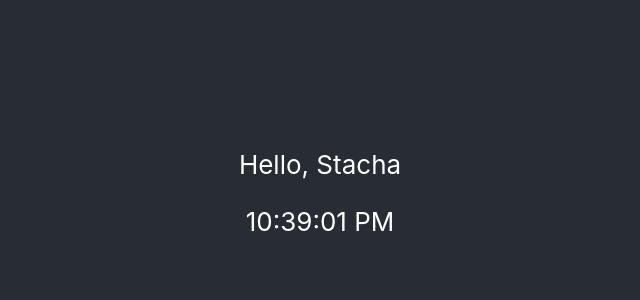
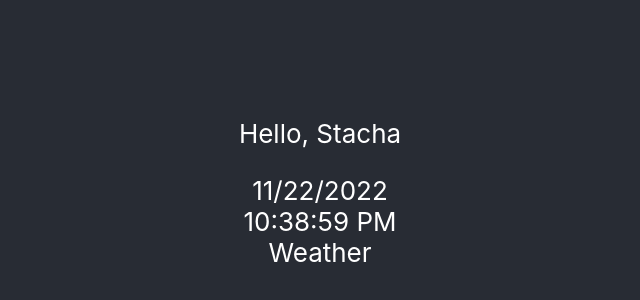
Before and after one commit to Stachacl/magic-mirror, a React (Create React App) app: page / in a window 1280 px wide. Shown: the part 220-520 px from the top of the page, without its empty margins (320-960 px from the left). Built offline with nearby package versions, Linux system fonts and the light colour scheme; some icons are missing.

Commit message:
weather url checked

```diff
--- a/src/App.js
+++ b/src/App.js
@@ -1,14 +1,20 @@
 import "./App.css";
 import Clock from "./components/Clock";
 import Day from "./components/Day";
+import Weather from "./components/Weather";
 
 function App() {
   return (
     <div className="App">
       <header className="App-header">
         <p>Hello, Stacha</p>
-        <Day />
-        <Clock />
+        <div>
+          <Day />
+          <Clock />
+        </div>
+        <div>
+          <Weather />
+        </div>
       </header>
     </div>
   );
--- a/src/components/Day.js
+++ b/src/components/Day.js
@@ -7,7 +7,7 @@ export default function Day() {
         setInterval(() => {
             const date = new Date();
             setDayState(date.toLocaleDateString());
-        }, 60000) //how often clock should be updated - every 60 seconds.
+        }, 1000) //how often clock should be updated - every second.
     }, []);
 
   return (
--- a/src/components/Weather.js
+++ b/src/components/Weather.js
@@ -1,9 +1,8 @@
 import React from 'react'
-import ReactWeather from 'react-open-weather';
-import 'react-open-weather/lib/css/ReactWeather.css';
-
 
 export default function Weather() {
+
+    const url = `https://api.openweathermap.org/data/2.5/weather?lat=-33.8718&lon=151.2002&appid=c34137b24a9b1f78655eb707b6743d49`
   return (
     <div>Weather</div>
   )
```
